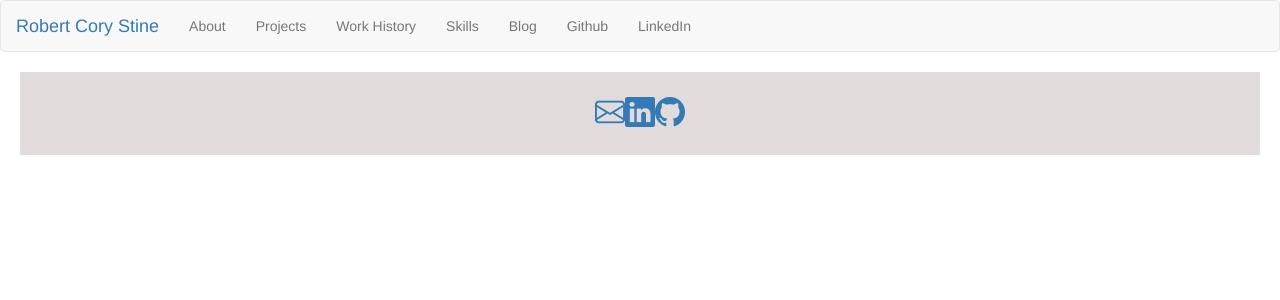
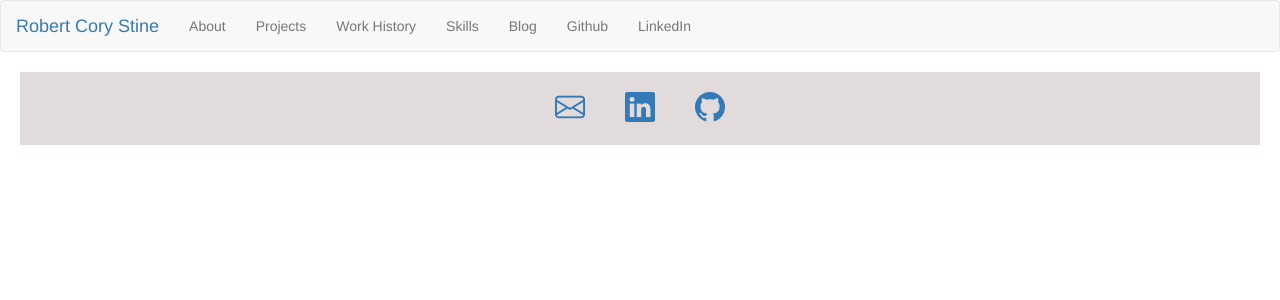
Before and after one commit to GoldenPavilion/portfolio, a React (Create React App) app: page /skills in a window 1280 px wide. Shown: the top 300 px of the page. Built offline with nearby package versions, Linux system fonts and the light colour scheme.

Commit message:
separated icons

```diff
--- a/src/App.css
+++ b/src/App.css
@@ -96,9 +96,10 @@
 .footer {
   background-color:rgb(226, 219, 219);
   margin: 20px;
-  padding: 20px;
+  padding: 15px;
 }
 
 .bi {
   font-size: 3rem;
+  margin: 20px;
 }
```
